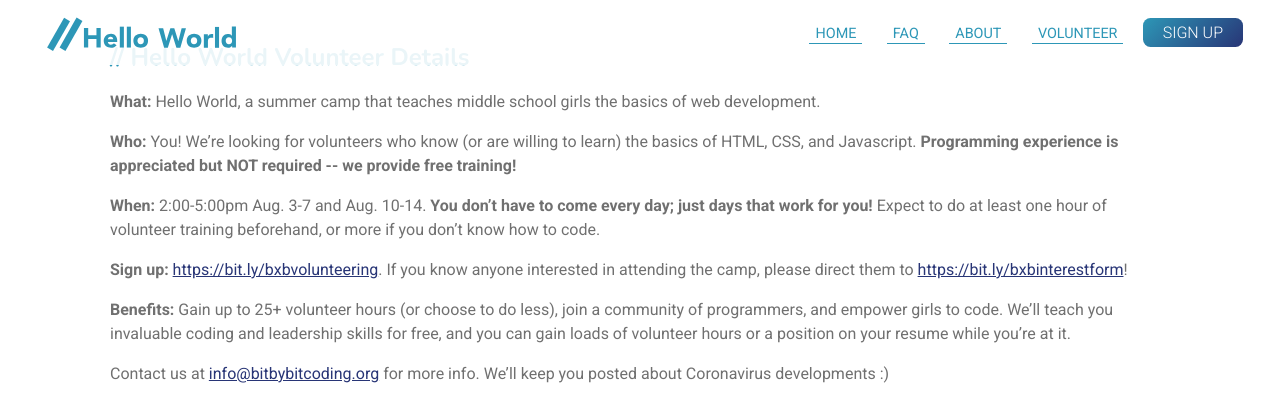
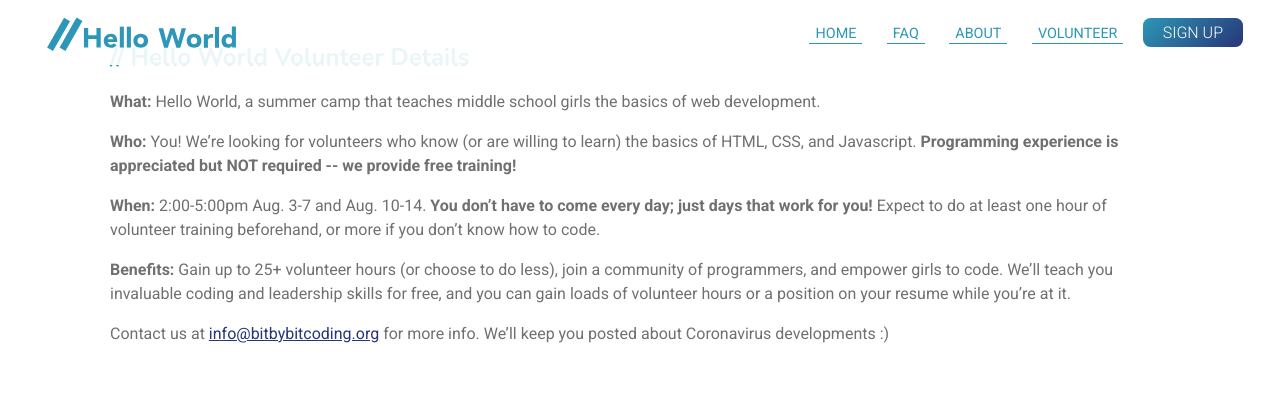
Before and after one commit to bit-by-bit-coding/bxb-website, a Jekyll site: the page built from volunteer.html, in a window 1280 px wide and 900 px high, scrolled down 381 px, cut to the strip 0-399 px from the top of the window. Built offline with Jekyll 4.4.1, drawn with Linux system fonts in a browser that asks for light colours; nearby versions of some CDN libraries.

Commit message:
remove sign up section

```diff
--- a/volunteer.html
+++ b/volunteer.html
@@ -26,12 +26,6 @@
                 if you
                 don’t know how to code.</p>
 
-            <p><strong>Sign up:</strong> <a href="https://bit.ly/bxbvolunteering">https://bit.ly/bxbvolunteering</a>. If
-                you
-                know anyone interested in attending the camp, please direct them to <a
-                    href="https://bit.ly/bxbinterestform">https://bit.ly/bxbinterestform</a>!</p>
-            <!-- https://docs.google.com/forms/d/e/1FAIpQLSeapmj33WC0HLmJRsl2ICq3KTplADuCi2BM97jbV2GSQcP1TA/viewform?usp=sf_link -->
-
             <p><strong>Benefits:</strong> Gain up to 25+ volunteer hours (or choose to do less), join a community of
                 programmers, and empower girls to
                 code. We’ll teach you invaluable coding and leadership skills for free, and you can gain loads of
```
